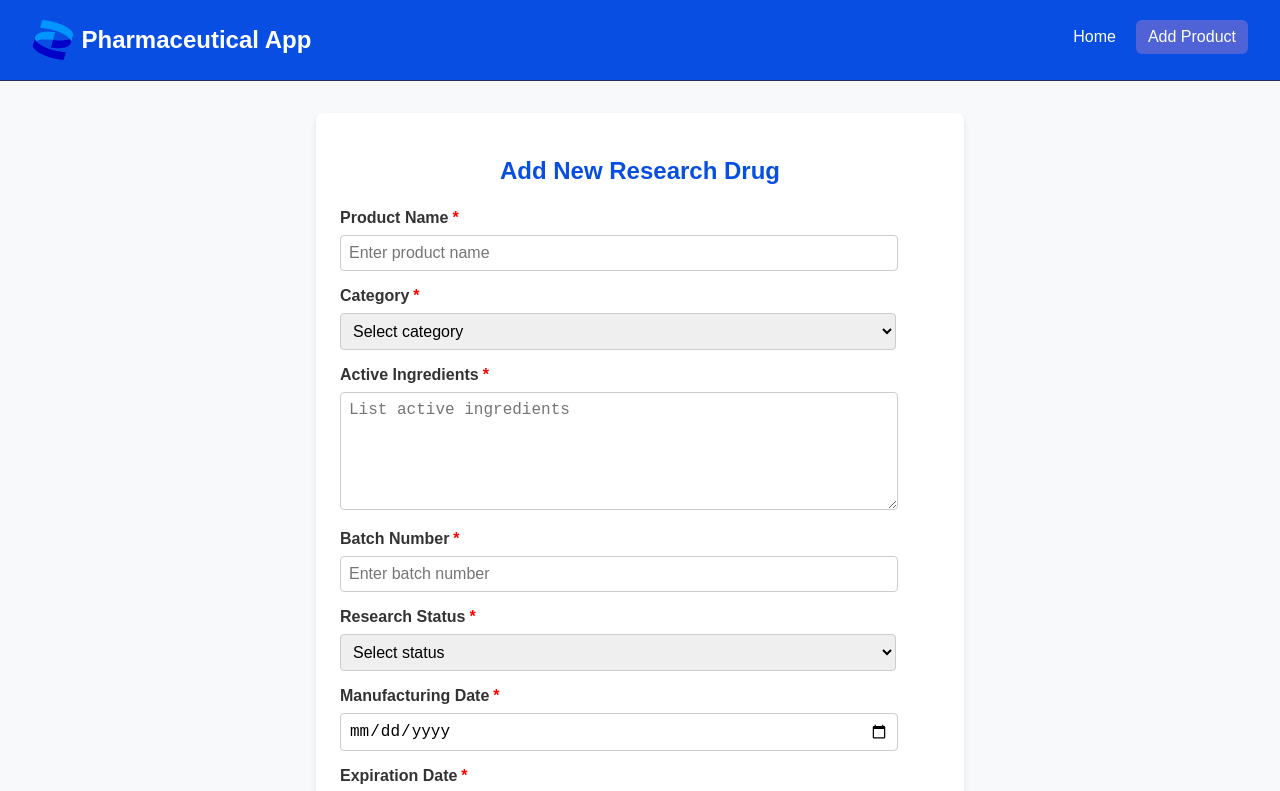
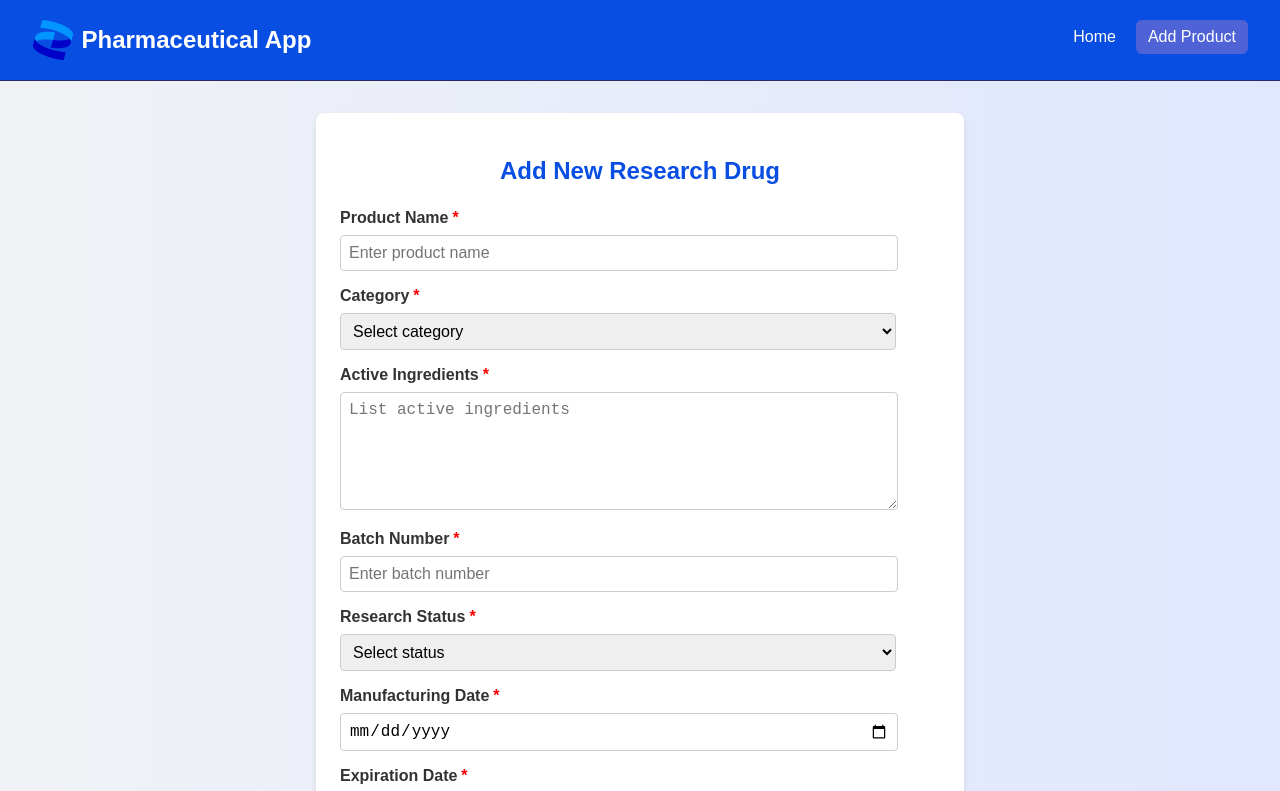
Before and after one commit to StylianosNikopoulos/PharmaceuticalAppFrontend, a Vue app: page /products/add in a window 1280 px wide. Shown: the top 791 px of the page. Built offline with nearby package versions, Linux system fonts and the light colour scheme.

Commit message:
Some css changes

```diff
--- a/src/components/AddProductComponent.vue
+++ b/src/components/AddProductComponent.vue
@@ -260,7 +260,6 @@ export default {
 <style scoped>
 .add-product-section {
   padding: 2rem 0;
-  background-color: #f8f9fa;
 }
 
 .container {
--- a/src/components/EditProductComponent.vue
+++ b/src/components/EditProductComponent.vue
@@ -1,5 +1,5 @@
 <template>
-  <back-button :urlTo="`/products/${productId}`" :text="`Back to product details`"/>
+  <back-button :urlTo="`/products/${productId}`" :text="`Back to Product Details`"/>
   <div class="container">
     <div v-if="product" class="card">
       <h2>Edit Product: <span class="underline"> {{ productName }} </span></h2>
```
